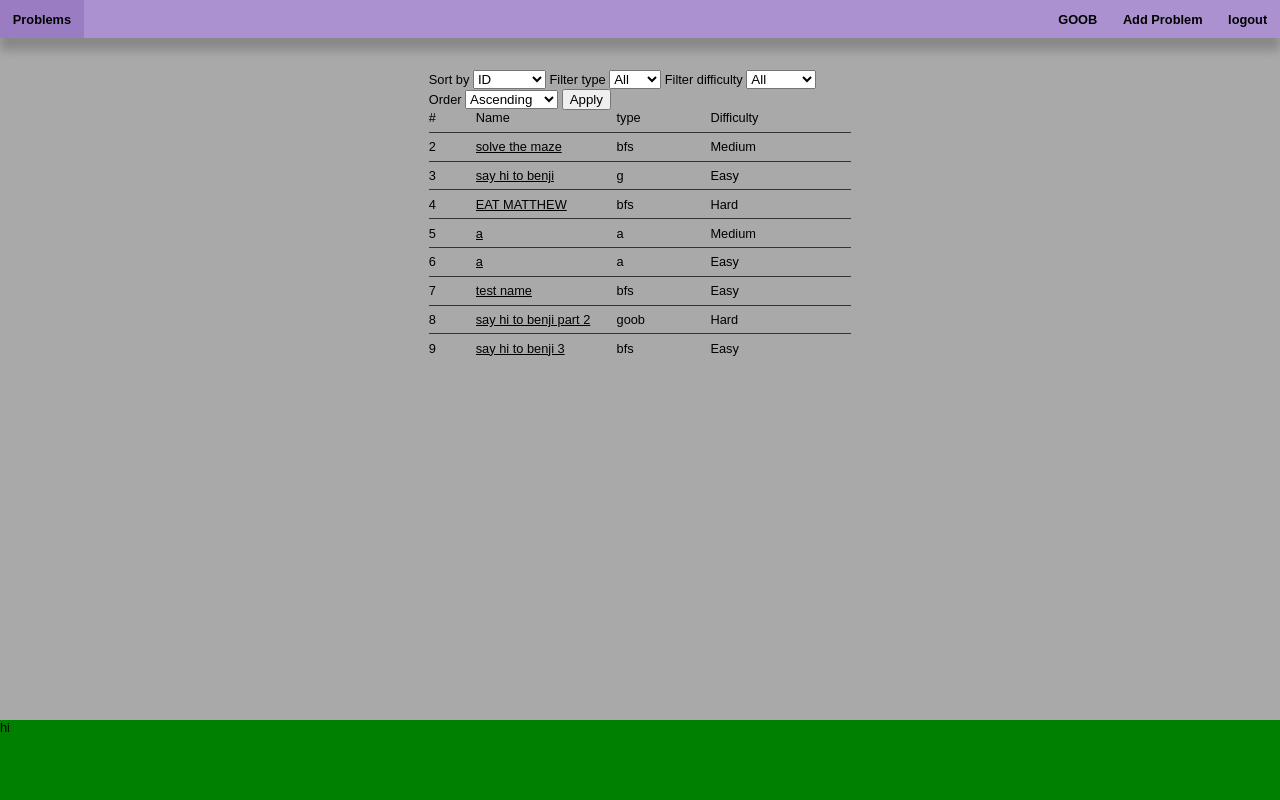
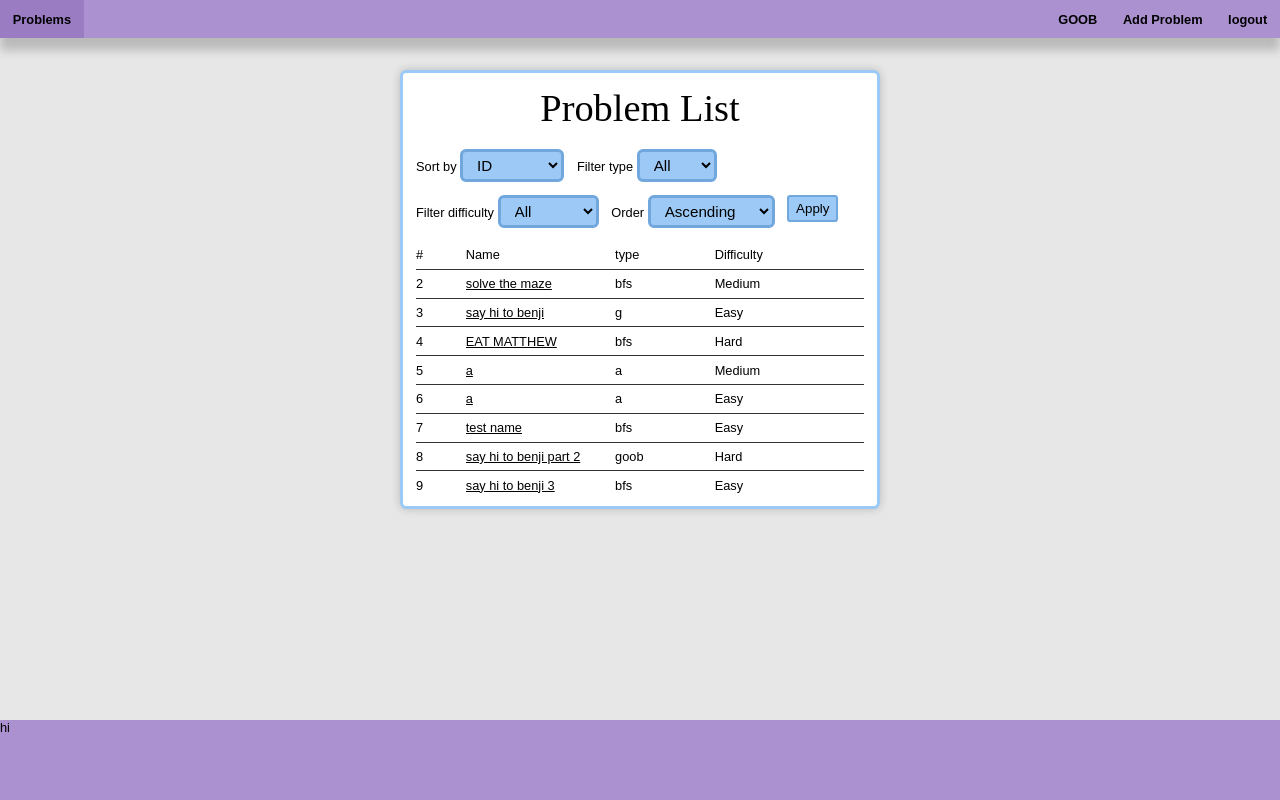
Before and after one commit to benofcoding/beetcode, a Flask app: page /problem_list in a window 1280 px wide. Run offline with Flask 3, Linux system fonts and the light colour scheme; a user stored in the database is signed in.

Commit message:
made the problem list page look nice, potentially not fully finished havent tested it

```diff
--- a/static/css/style.css
+++ b/static/css/style.css
@@ -53,30 +53,11 @@ button {
     color: #ff0000;
 }
 
-.field-error {
-    color: #ff0000;
-    margin-bottom: 0.5em;
-}
-
 main {
     flex: 1;
     flex-direction: column;
     display: flex;
     min-height: 0;
-}
-
-body {
-    min-height: 100vh;
-    display: flex;
-    flex-direction: column;
-    font-family: 'Alfa Slab One', serif;
-    width: 100vw;
-    padding: 0;
-    margin: 0;
-    font-family: sans-serif;
-    background-color: darkgray;
-    font-size: 1vw;
-    text-decoration-color: black;
 }
 
 button {
@@ -95,7 +76,7 @@ p {
 
 .footer {
     height: 10vh;
-    background-color: green;
+    background-color: #ab91d0;
 }
 
 .main-container {
@@ -160,8 +141,35 @@ p {
 }
 
 .problem-list {
-    width: 33%;
-    align-self: center;
+    justify-self: center;
+}
+
+.problem-list-filter-button {
+    border: solid #71a7dd 0.2em;
+    white-space: nowrap;
+    padding: 0 0.5em 0 0.5em;
+    height: 2em;
+    display: flex;
+    background: #9CC9F5;
+    align-items: center;
+    border-radius: 0.25em;
+}
+
+.problem-list-filter-button:hover {
+    background-color: #88bdf3;
+}
+
+.form-control {
+  background-color: #9cc9f5;
+  color: #000000;
+  border: solid #71a7dd 0.2em;
+  border-radius: 6px;
+  padding: 4px 10px;
+  font-size: 0.95rem;
+  font-family: inherit;
+  cursor: pointer;
+  outline: none;
+  transition: background-color 0.2s, border-color 0.2s;
 }
 
 .problem-list-column-names {
@@ -173,6 +181,25 @@ p {
         minmax(0, 1fr)
         minmax(0, 0.75fr)
         minmax(0, 0.75fr);
+}
+
+.problem-list-item-header {
+    text-align: center;
+    width: fit-content;
+    justify-self: center;
+}
+
+.problem-list-item{
+    align-self: center;
+    box-shadow: 0em 0em 0.75em rgba(0, 0, 0, 0.2);
+    display: grid;
+    grid-template-columns: 1fr;
+    row-gap: 1.5vw;
+    border: 0.25vw solid #9CC9F5;
+    background-color: #ffffff;
+    padding: 1em;
+    border-radius: 0.5em;
+    width: 35em;
 }
 
 .problem-list-column-container {
@@ -190,6 +217,13 @@ p {
         minmax(0, 1fr)
         minmax(0, 0.75fr)
         minmax(0, 0.75fr);
+}
+
+.problem-list-sort-form {
+    display: flex;
+    flex-wrap: wrap;
+    row-gap: 1em;
+    gap: 1em;
 }
 
 .problem-list-row-gap {
--- a/templates/problem_list.html
+++ b/templates/problem_list.html
@@ -1,21 +1,29 @@
 {% extends "layout.html" %} {% block content %}
-<div class="problem-list">
+<div class="problem-list-container problem-list-item">
+    <h1 class="problem-list-item-header">Problem List</h1>
+    <div>
         <form class="problem-list-sort-form" method="GET" action="{{ url_for('problem_list') }}">
+            <div>
                 <label for="sort_by">{{ form.sort_by.label.text }}</label>
                 {{ form.sort_by(class_='form-control') }}
-
+            </div>
+            <div>
                 <label for="filter_type">{{ form.filter_type.label.text }}</label>
                 {{ form.filter_type(class_='form-control') }}
-
+            </div>
+            <div>
                 <label for="filter_difficulty">{{ form.filter_difficulty.label.text }}</label>
                 {{ form.filter_difficulty(class_='form-control') }}
-
+            </div>
+            <div>
                 <label for="order">{{ form.order.label.text }}</label>
                 {{ form.order(class_='form-control') }}
+            </div>
 
-        {{ form.submit(class_='button') }}
+            {{ form.submit(class_='button', class='problem-list-filter-button') }}
         </form>
-
+    </div>
+    <div>
         <div class="problem-list-column-names">
             <div>#</div>
             <div>Name</div>
@@ -35,4 +43,15 @@
         </div>
         {% endfor %}
     </div>
+</div>
 {% endblock %}
+
+
+
+
+  <!--main leaderboard section-->
+  <div class="leaderboard-container leaderboard-item">
+    <h1 class="leaderboard-item-header">Leaderboard</h1>
+    <!-- leaderboard-->
+
+  </div>
```
Lines whose indentation alone changed are shown as unchanged.
